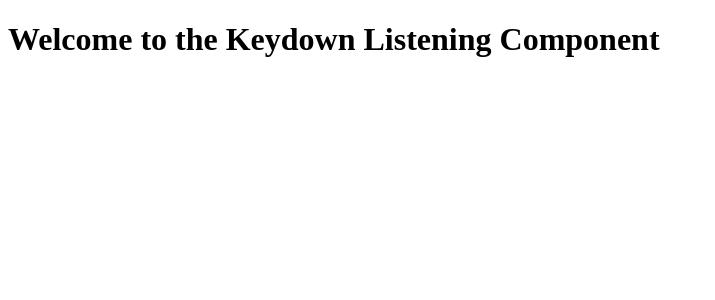
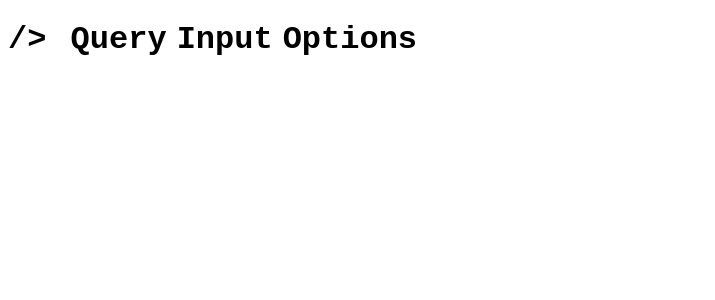
Before and after one commit to mohamed-dai/consolus, a React (Create React App) app: page / in a window 1280 px wide. Shown: the top 300 px of the page, without its empty margins (0-715 px from the left). Built offline with nearby package versions, Linux system fonts and the light colour scheme.

Commit message:
Update 5 files

```diff
--- a/src/App.js
+++ b/src/App.js
@@ -1,4 +1,8 @@
+import "./styles.css";
 import React, { useState, useEffect } from "react";
+import Query from "./Query";
+import Input from "./Input";
+import Options from "./Options";
 
 function App() {
   useEffect(() => {
@@ -14,6 +18,8 @@
   const [field, setField] = useState();
   const [value, setValue] = useState();
   const [options, setOptions] = useState();
+  const [input, setInput] = useState();
+  const [query, setQuery] = useState();
 
   function handleKeyDown(event) {
     console.log("A key was pressed: ", event);
@@ -93,7 +99,11 @@
 
   return (
     <div className="container">
-      <h1>Welcome to the Keydown Listening Component</h1>
+      <h1>
+        /{">"} <Query value={query} />
+        <Input value={input} />
+        <Options value={options} />
+      </h1>
     </div>
   );
 }
--- /dev/null
+++ b/src/Input.js
@@ -0,0 +1,5 @@
+import "./styles.css";
+
+export default function Input() {
+  return <span className="Input">Input</span>;
+}
--- /dev/null
+++ b/src/Options.js
@@ -0,0 +1,5 @@
+import "./styles.css";
+
+export default function Options() {
+  return <span className="Options">Options</span>;
+}
--- /dev/null
+++ b/src/Query.js
@@ -0,0 +1,5 @@
+import "./styles.css";
+
+export default function Query() {
+  return <span className="Query">Query</span>;
+}
--- a/src/styles.css
+++ b/src/styles.css
@@ -1,4 +1,8 @@
-.App {
-  font-family: sans-serif;
-  text-align: center;
+.container {
+  font-family: 'Courier New', monospace;
+  /* text-align: center; */
 }
+
+.Query, .Input, .Options {
+  margin: 0px 5px;
+}
```
